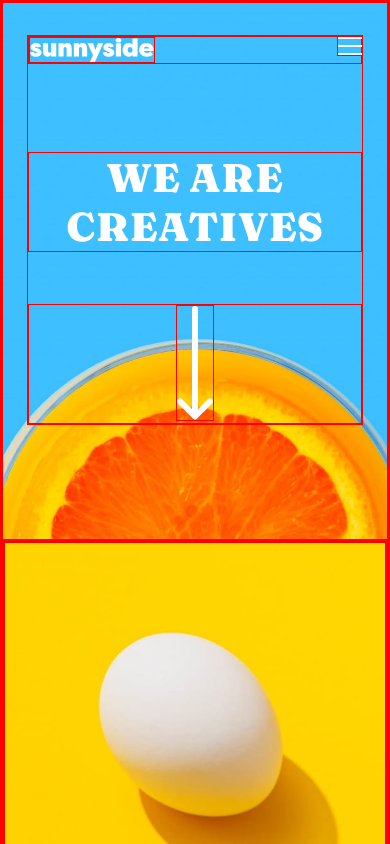
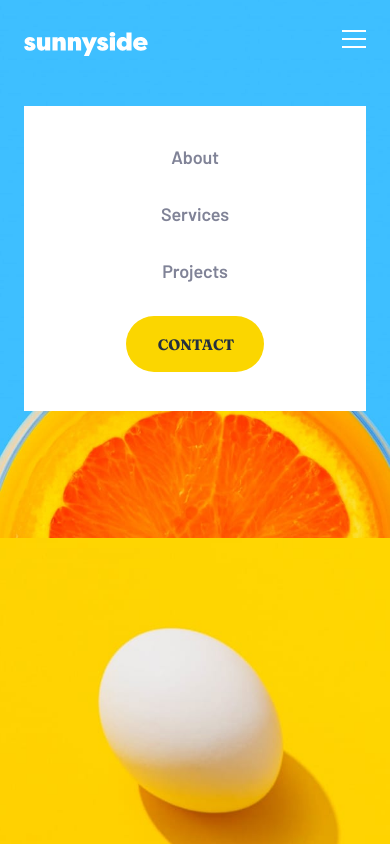
Before and after one commit to piushbhandari/Sunnyside-agency-landing-page, a plain HTML site: page index.html in a window 390 px wide. Both pictures are taken after a click on the button 349 px from the left and 50 px from the top of the page. Shown: the top 844 px of the page. Drawn offline with Linux system fonts and the light colour scheme.

Commit message:
fin , gonna do some animations now

```diff
--- a/css shit/header.css
+++ b/css shit/header.css
@@ -9,6 +9,7 @@
   max-width: 135.2rem;
   margin: 0 auto;
   margin-bottom: 10.5rem;
+  position: relative;
 }
 .header__nav-links {
   gap: 4.7rem;
@@ -62,17 +63,37 @@
   .header__title {
     margin-bottom: 5.2rem;
   }
+
+  .header__nav-links.active {
+    display: flex;
+  }
   .header__nav-links {
     display: none;
+    padding: 3.9rem 0;
+    position: absolute;
+    top: 7.4rem;
+    background: white;
+    width: 100%;
+    flex-direction: column;
+    gap: 3.2rem;
+  }
+  .header__nav-link {
+    color: #808397;
+  }
+  .header__nav-cta {
+    background: #fbd600;
+    color: #24303e;
+  }
+  .header__nav-cta:hover,
+  .header__nav-cta:focus {
+    color: #24303e;
+    background: rgba(251, 214, 0, 0.6);
   }
   .header__mobile-menubtn {
     display: flex;
   }
 }
 @media all and (max-width: 600px) {
-  * {
-    border: 1px solid red;
-  }
   .header {
     background-image: url("./../images/mobile/image-header.jpg");
     min-height: 53.8rem;
--- a/index.html
+++ b/index.html
@@ -222,5 +222,6 @@
         </ul>
       </div>
     </footer>
+    <script src="./script.js"></script>
   </body>
 </html>
--- a/script.js
+++ b/script.js
@@ -0,0 +1,7 @@
+const menuBar = document.querySelector(".header__nav-links");
+const menuBtn = document.querySelector(".header__mobile-menubtn");
+
+menuBtn.addEventListener("click", (e) => {
+  e.preventDefault();
+  menuBar.classList.toggle("active");
+});
```
